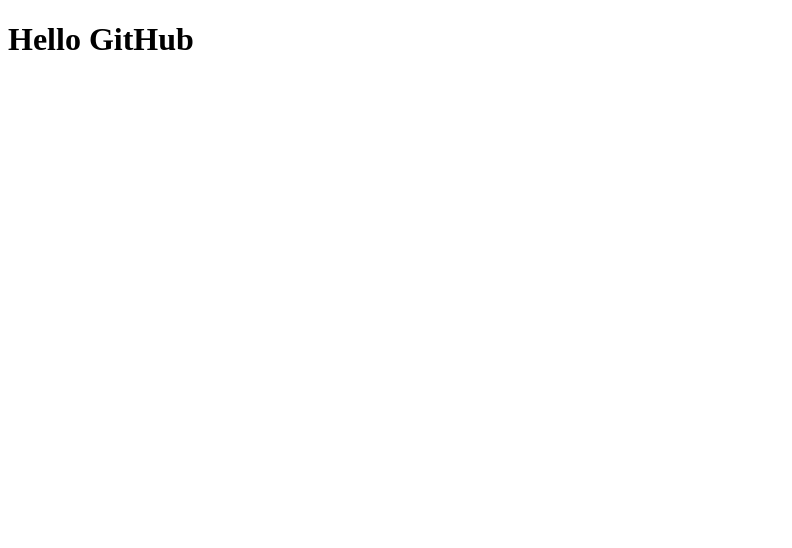
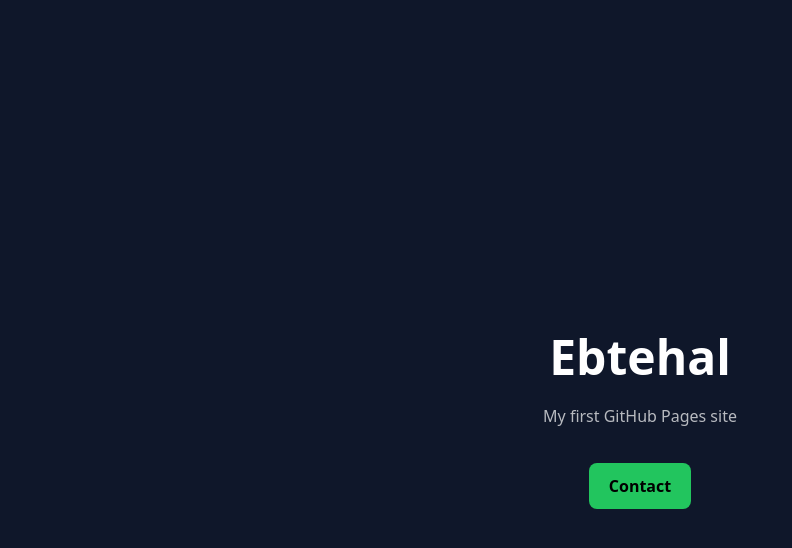
Before and after one commit to ebtehal-az/first-project, a plain HTML site: page index.html in a window 1280 px wide. Shown: the whole page, without its empty margins (0-792 px from the left). Drawn offline with Linux system fonts and the light colour scheme.

Commit message:
add design

```diff
--- a/index.html
+++ b/index.html
@@ -3,11 +3,51 @@
 <head>
 <meta charset="UTF-8">
 <meta name="viewport" content="width=device-width, initial-scale=1.0">
-<title>First Project</title>
+<title>Ebtehal</title>
+
+<style>
+body{
+  margin:0;
+  font-family:system-ui;
+  background:#0f172a;
+  color:white;
+  display:flex;
+  align-items:center;
+  justify-content:center;
+  height:100vh;
+}
+
+.card{
+  text-align:center;
+}
+
+h1{
+  font-size:48px;
+  margin-bottom:10px;
+}
+
+p{
+  opacity:.7;
+}
+
+a{
+  display:inline-block;
+  margin-top:20px;
+  padding:12px 20px;
+  background:#22c55e;
+  color:black;
+  text-decoration:none;
+  border-radius:8px;
+  font-weight:bold;
+}
+</style>
 </head>
+
 <body>
-
-<h1>Hello GitHub</h1>
-
+  <div class="card">
+    <h1>Ebtehal</h1>
+    <p>My first GitHub Pages site</p>
+    <a href="#">Contact</a>
+  </div>
 </body>
 </html>
```
